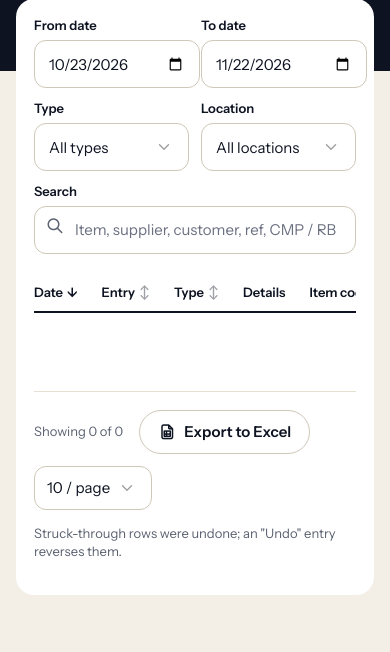
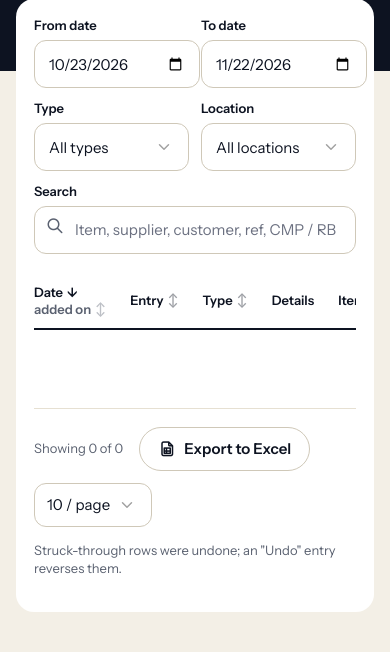
Before and after one commit to vivek0402/electical_works, a Django app: page /movements/ in a window 390 px wide. Shown: the part 419-1071 px from the top of the page. Run offline with Django 5.2, Linux system fonts and the light colour scheme; the visitor is signed in with stand-in values (Sample User, id 1); data comes from the database, SQL or seed files in the repository; data that the repository does not hold is empty; parts of the project's set-up code (start-up, migrations or seed data) failed here and were passed over.

Commit message:
feat: readable quantity box, sort movements by date added, "add another" on entry pages
- Entry forms: the quantity box keeps a minimum width so typed digits are never clipped, and
  the unit stays beside it; tablet widths (<=900px) tighten cell padding so nothing scrolls sideways.
- Movements: the Date cell shows when the entry was typed in ("added 22-11 23:47") and the
  header sorts by either the entry's date or the date it was added.
- Entry page: "Add more stock in / stock out", "Add another transfer / adjustment" opens a blank
  form of the same kind (not on undo, complaint or defective entries).

Co-Authored-By: Claude Opus 5.5 <noreply@anthropic.com>

```diff
--- a/apps/core/templatetags/core_tags.py
+++ b/apps/core/templatetags/core_tags.py
@@ -52,20 +52,27 @@ def get_item(mapping, key):
     return mapping.get(key, 0) if mapping else 0
 
 
-@register.inclusion_tag("core/_sort_th.html", takes_context=True)
-def sort_th(context, key, label, num=False, th_class="", sub=""):
-    """Column header that sorts by `key`; clicking again flips the direction. `th_class` styles the cell."""
+def _sort_link(context, key, label):
     table = context["table"]
     active = table["sort"] == key
     new_dir = "desc" if active and table["dir"] == "asc" else "asc"
     return {
         "href": url_with(context, sort=key, dir=new_dir, page=None),
         "label": label,
-        "num": num,
-        "th_class": th_class,
-        "sub": sub,
         "cls": table["dir"] if active else "",
     }
+
+
+@register.inclusion_tag("core/_sort_th.html", takes_context=True)
+def sort_th(context, key, label, num=False, th_class="", sub=""):
+    """Column header that sorts by `key`; clicking again flips the direction. `th_class` styles the cell."""
+    return {**_sort_link(context, key, label), "num": num, "th_class": th_class, "sub": sub}
+
+
+@register.inclusion_tag("core/_sort_a.html", takes_context=True)
+def sort_a(context, key, label, a_class=""):
+    """Just the sort link, for a header cell that sorts two ways (e.g. Date, then "added on" under it)."""
+    return {**_sort_link(context, key, label), "a_class": a_class}
 
 
 @register.simple_tag(takes_context=True)
--- a/apps/inventory/views.py
+++ b/apps/inventory/views.py
@@ -243,6 +243,7 @@ def movements(request):
     rows = selectors.movement_rows(f)
     sorters = {
         "date": lambda r: -r["n"],
+        "added": lambda r: (r["entry"].created_at, -r["n"]),  # when it was typed in, not the entry's own date
         "no": lambda r: r["entry"].number,
         "kind": lambda r: r["entry"].kind,
         "code": lambda r: r["line"].item.code,
--- a/static/css/app.css
+++ b/static/css/app.css
@@ -199,6 +199,7 @@ tr.undone td:not(.keep), tr.undone td:not(.keep) :is(a, span, small, .code, .sub
 th a.sort { color: inherit; font-weight: 600; }
 th a.sort::after { content: "↕"; opacity: .4; margin-left: 4px; font-size: var(--s1); }
 th a.sort.asc::after { content: "↑"; opacity: 1; } th a.sort.desc::after { content: "↓"; opacity: 1; }
+th a.sort.sort-sub { display: block; font-size: var(--s1); font-weight: 400; color: var(--muted); } /* a second sort under the first (Date / added on) */
 /* grouped header and the shaded "not counted" column (Defective store) */
 .table .grp th, table.t .grp th { border-bottom: 0; padding-bottom: 0; color: var(--muted); font-weight: 400; }
 .table .grp th.span, table.t .grp th.span { border-bottom: 1px solid var(--line); padding-bottom: 6px; text-align: center; color: var(--ink); font-weight: 600; }
@@ -360,9 +361,17 @@ textarea.form-control { min-height: 48px; padding: 12px 14px; }
 .lines-table .avail { padding-top: 12px; font-size: var(--s1); }
 .line-meta { display: block; margin-top: 4px; }
 .lines-table td.c-fault { min-width: 12rem; }
+.lines-table .input-group { flex-wrap: nowrap; } /* the unit (NOS) stays beside the number */
+.lines-table .input-group .qty { min-width: 5rem; } /* a typed quantity (up to 6 digits) is never clipped; the table grows a column instead */
 .lines-table td[data-label="Batch code"] { min-width: 8rem; }
 .lines-table td[data-label="PKD (packed)"] { min-width: 10rem; }
 [data-mode="collect"] .lines-table .ts-wrapper { min-width: 13rem; } /* 3 more columns: fits a 1366px screen */
+@media (max-width: 900px) { /* room for the wider quantity box on tablets */
+  .lines-table .ts-wrapper, [data-mode="collect"] .lines-table .ts-wrapper { min-width: 12rem; }
+  .lines-table td[data-label="Batch code"] { min-width: 7rem; }
+  .lines-table td[data-label="PKD (packed)"] { min-width: 9rem; }
+  .lines-table > :not(caption) > * > * { padding-left: 6px; padding-right: 6px; }
+}
 /* Focusing a picker that has an item must not grow the row (the code would wrap and a click below would miss). */
 .lines-table .ts-wrapper.single .ts-control { flex-wrap: nowrap; }
 .lines-table .ts-wrapper.single .ts-control > .item { white-space: nowrap; flex-shrink: 0; }
--- /dev/null
+++ b/templates/core/_sort_a.html
@@ -0,0 +1 @@
+<a class="sort {{ cls }}{% if a_class %} {{ a_class }}{% endif %}" href="{{ href }}">{{ label }}</a>
--- a/templates/inventory/entry_detail.html
+++ b/templates/inventory/entry_detail.html
@@ -3,6 +3,12 @@
 {% block page_title %}<span class="code">{{ entry.number }}</span> {% include "inventory/_kind_pill.html" with kind=entry.kind label=entry.get_kind_display %}{% if undone_by %} <span class="badge st st-done"><i class="ti ti-arrow-back-up" aria-hidden="true"></i>Undone</span>{% endif %}{% endblock %}
 {% block page_context %}{{ entry.entry_date|date }}{% if entry.party %}, {% if entry.kind == "IN" %}from{% elif entry.kind == "TRF" %}to{% else %}for{% endif %} {{ entry.party }}{% endif %}. Entered by {{ entry.created_by.first_name|default:entry.created_by.username }}.{% endblock %}
 {% block actions %}
+  {% if not entry.reverses and not entry.is_defective and not entry.is_complaint_visit %}{# another of the same kind, on a blank form #}
+    {% if entry.kind == "IN" %}<a href="{% url 'stock_in' %}" class="btn btn-primary"><i class="ti ti-plus" aria-hidden="true"></i> Add more stock in</a>
+    {% elif entry.kind == "OUT" %}<a href="{% url 'stock_out' %}" class="btn btn-primary"><i class="ti ti-plus" aria-hidden="true"></i> Add more stock out</a>
+    {% elif entry.kind == "TRF" %}<a href="{% url 'transfer' %}" class="btn btn-primary"><i class="ti ti-plus" aria-hidden="true"></i> Add another transfer</a>
+    {% elif entry.kind == "ADJ" %}<a href="{% url 'adjust' %}" class="btn btn-primary"><i class="ti ti-plus" aria-hidden="true"></i> Add another adjustment</a>{% endif %}
+  {% endif %}
   {% if can_undo %}<button type="button" class="btn btn-outline-danger" data-bs-toggle="modal" data-bs-target="#undo-modal"><i class="ti ti-arrow-back-up" aria-hidden="true"></i> Undo this entry</button>{% endif %}
   {% if entry.complaint %}<a href="{% url 'complaint_detail' entry.complaint.number %}" class="btn"><i class="ti ti-message-report" aria-hidden="true"></i> Complaint {{ entry.complaint.number }}</a>{% endif %}
   {% if entry.return_batch %}<a href="{% url 'batch_detail' entry.return_batch.number %}" class="btn"><i class="ti ti-truck-return" aria-hidden="true"></i> Batch {{ entry.return_batch.number }}</a>{% endif %}
--- a/templates/inventory/movements.html
+++ b/templates/inventory/movements.html
@@ -15,10 +15,10 @@
       <input id="m-q" type="search" name="q" value="{{ f.q }}" class="form-control" placeholder="Item, supplier, customer, ref, CMP / RB no."></div></div>
   </form>
   <div class="table-responsive"><table class="table table-vcenter card-table t">
-    <thead><tr>{% sort_th "date" "Date" %}{% sort_th "no" "Entry" %}{% sort_th "kind" "Type" %}<th>Details</th>{% sort_th "code" "Item code" %}<th>Description</th>{% sort_th "loc" "Location" %}
+    <thead><tr><th>{% sort_a "date" "Date" %}{% sort_a "added" "added on" "sort-sub" %}</th>{% sort_th "no" "Entry" %}{% sort_th "kind" "Type" %}<th>Details</th>{% sort_th "code" "Item code" %}<th>Description</th>{% sort_th "loc" "Location" %}
       {% sort_th "in" "In" True %}{% sort_th "out" "Out" True %}<th>Unit</th>{% sort_th "party" "Supplier / issued to" %}<th>Ref</th>{% sort_th "by" "By" %}</tr></thead>
     <tbody>{% for r in table.page %}<tr class="{% if r.undone %}undone{% endif %}">
-      <td class="nowrap">{{ r.entry.entry_date|date }}</td><td><a class="code" href="{% url 'entry_detail' r.entry.number %}">{{ r.entry.number }}</a></td><td class="keep">{% include "inventory/_kind_pill.html" with kind=r.entry.kind label=r.entry.get_kind_display %}{% if r.undone %}<span class="badge bg-secondary-lt ms-1">Undone</span>{% endif %}</td>
+      <td class="nowrap">{{ r.entry.entry_date|date }}<span class="sub" title="When it was entered">added {{ r.entry.created_at|date:"d-m H:i" }}</span></td><td><a class="code" href="{% url 'entry_detail' r.entry.number %}">{{ r.entry.number }}</a></td><td class="keep">{% include "inventory/_kind_pill.html" with kind=r.entry.kind label=r.entry.get_kind_display %}{% if r.undone %}<span class="badge bg-secondary-lt ms-1">Undone</span>{% endif %}</td>
       <td class="cell-wrap">{{ r.entry.details }}{% if r.entry.complaint %}<span class="sub"><i class="ti ti-message-report" aria-hidden="true"></i> <a class="code" href="{% url 'complaint_detail' r.entry.complaint.number %}">{{ r.entry.complaint.number }}</a></span>{% endif %}{% if r.entry.return_batch %}<span class="sub"><i class="ti ti-truck-return" aria-hidden="true"></i> <a class="code" href="{% url 'batch_detail' r.entry.return_batch.number %}">{{ r.entry.return_batch.number }}</a></span>{% endif %}</td>
       <td><a class="code" href="{% url 'item_detail' r.line.item.pk %}">{{ r.line.item.code }}</a></td><td>{{ r.line.item.description }}</td>
       <td>{% if r.line.location.is_defective_store %}<span class="text-secondary"><i class="ti ti-recycle" aria-hidden="true"></i> {{ r.line.location.name }}</span>{% else %}{{ r.line.location.name }}{% endif %}</td>
```
Also changed, not shown: tests/inventory/test_entry_views.py (+36 -1 lines), tests/inventory/test_lists.py (+22 -0 lines).
